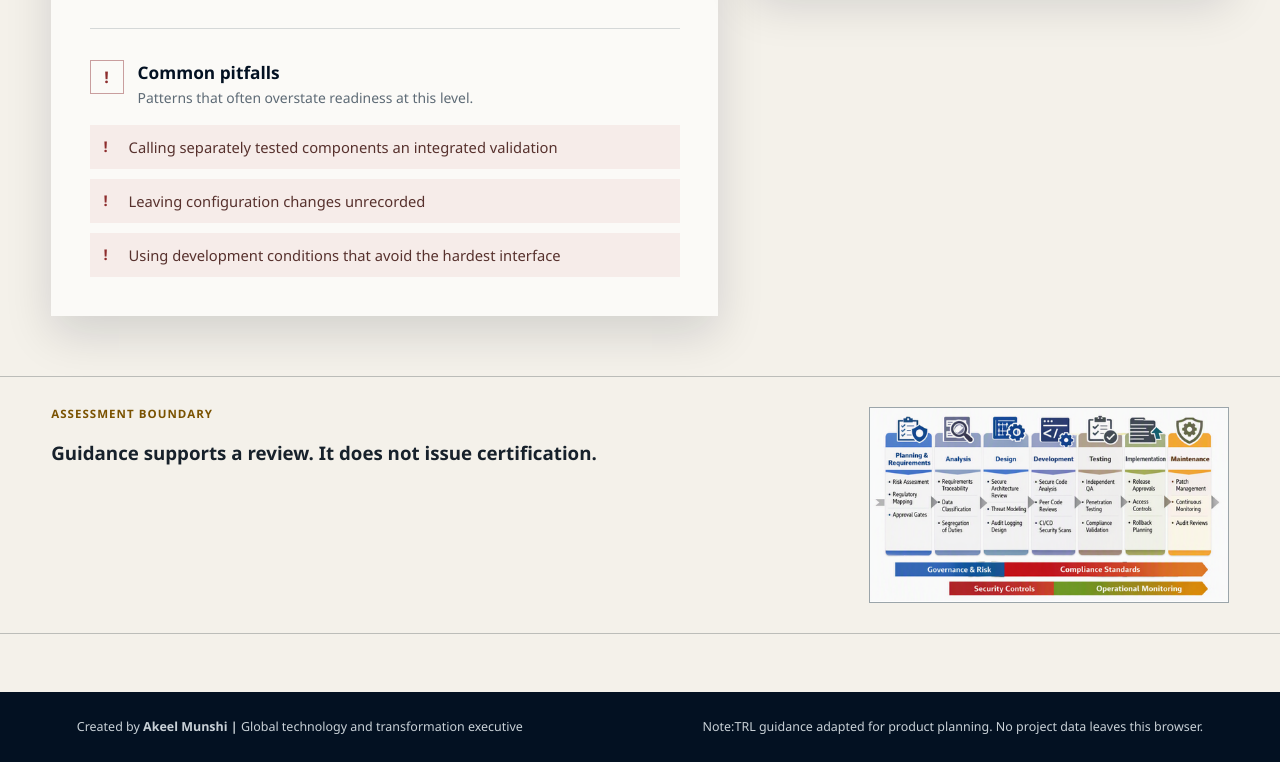
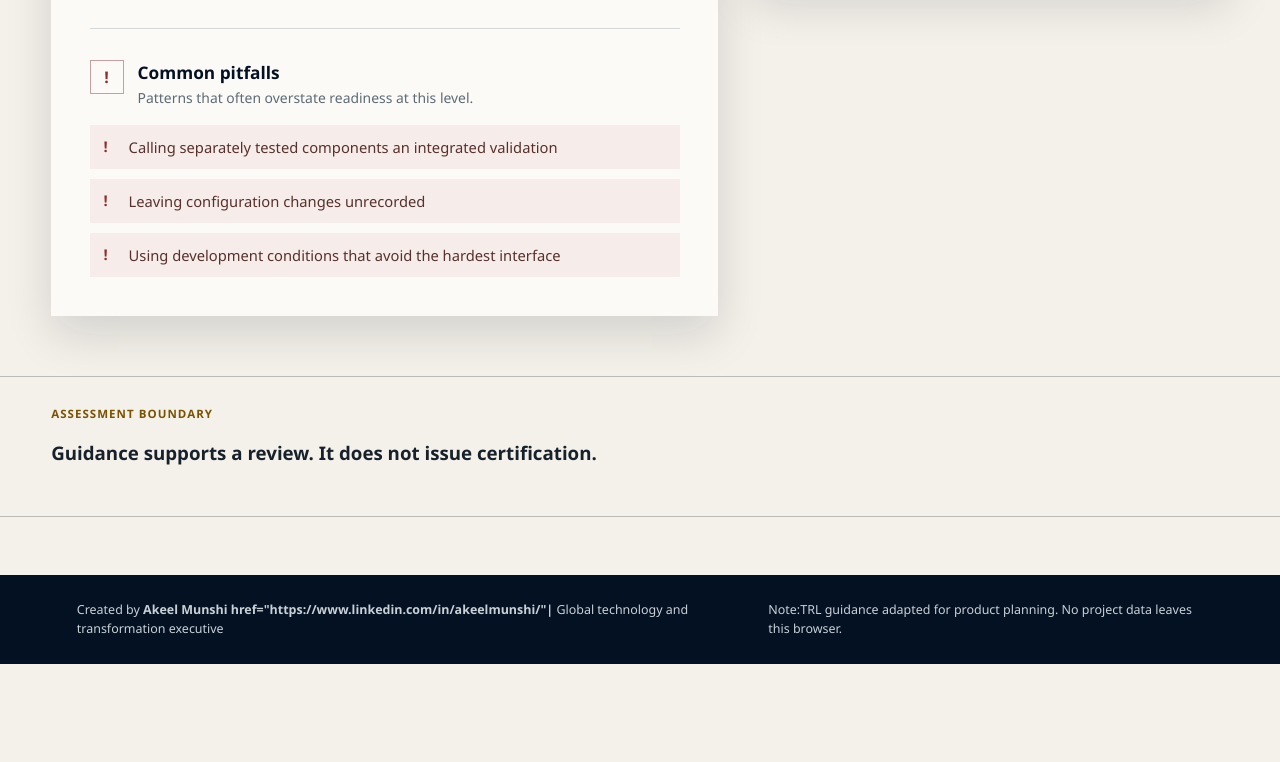
Before and after one commit to akeelm123/trl-evidence-planner, a website built with Vite: page index.html in a window 1280 px wide. Shown: the part 1905-2667 px from the top of the page. After the commit the page ends 2569 px from the top, so only its background shows below. Built offline with nearby package versions, Linux system fonts and the light colour scheme.

Commit message:
changed pic

```diff
--- a/index.html
+++ b/index.html
@@ -136,14 +136,11 @@ FORM: Operate mode, grounded structure 6, split evidence ledger with a persisten
         <p class="kicker dark">Assessment boundary</p>
         <h3 id="methodTitle">Guidance supports a review. It does not issue certification.</h3>
       </div>
-      <a class="method-visual" href="https://www.linkedin.com/in/akeelmunshi/" target="_blank" rel="noreferrer" aria-label="Connect to learn more about technology readiness levels">
-        <img src="/technology-readiness.png" alt="Typical eSDLC pipeline for Financial Services">
-      </a>
     </section>
   </main>
 
   <footer>
-    <p>Created by <strong>Akeel Munshi |</strong> Global technology and transformation executive</p>
+    <p>Created by <strong>Akeel Munshi href="https://www.linkedin.com/in/akeelmunshi/"|</strong> Global technology and transformation executive</p>
     <p>Note:TRL guidance adapted for product planning. No project data leaves this browser.</p>
   </footer>
 
```
